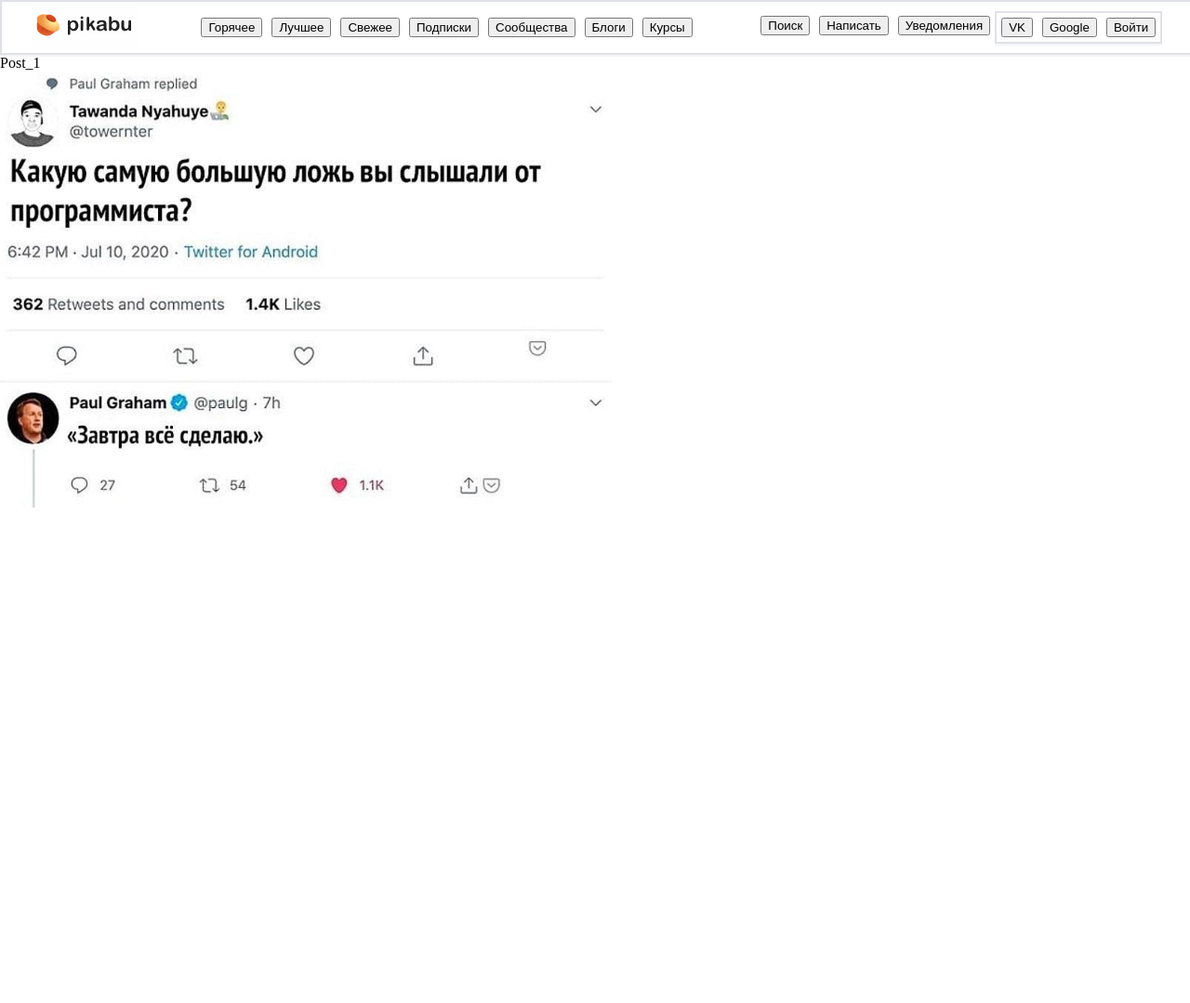
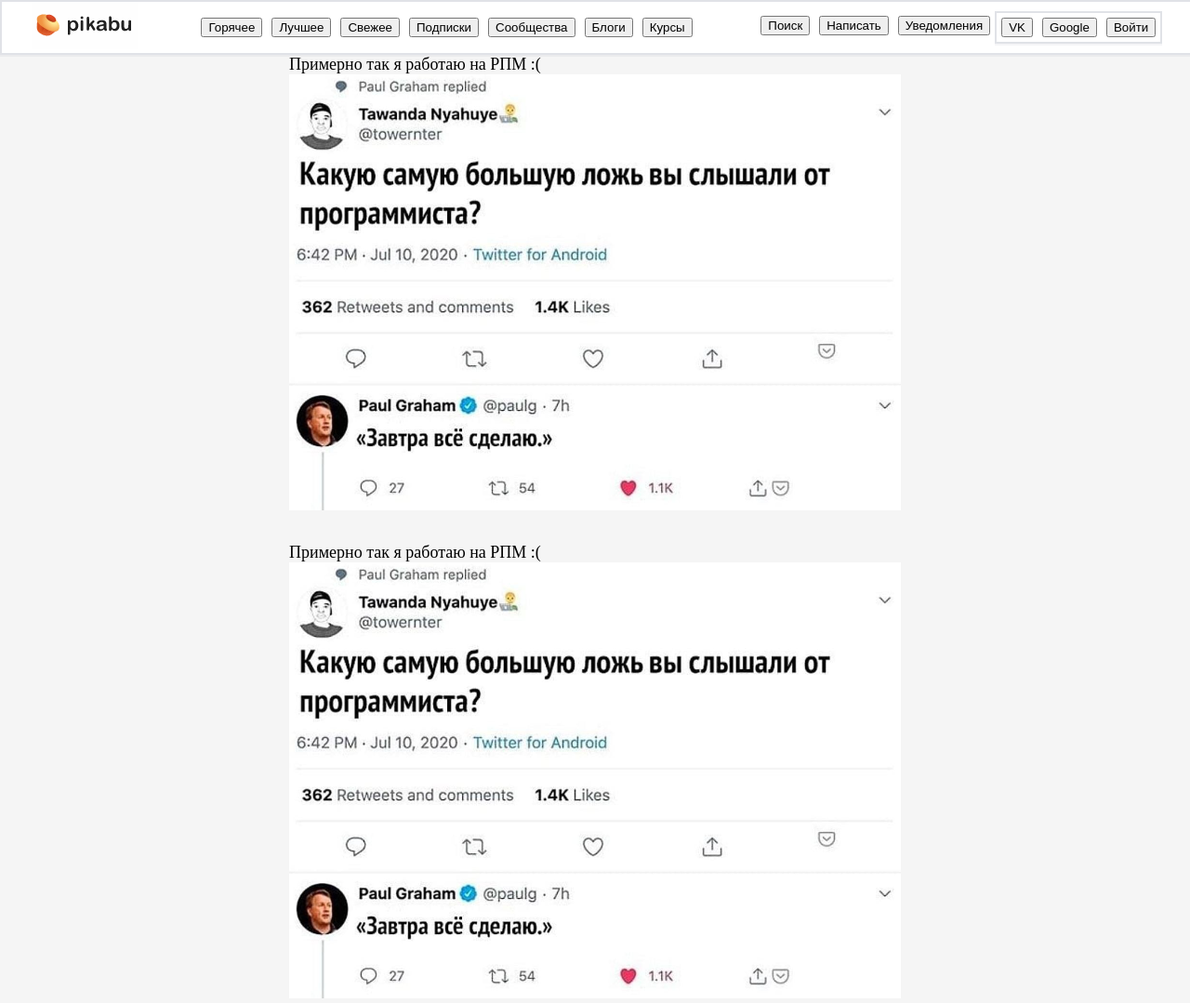
Before and after one commit to Frontend-Sirius-VK/2022-autumn-o.vcherashny, a website with bundled scripts: page index.html in a window 1280 px wide. Shown: the whole page at 93% size. Before the commit the page ends 800 px from the top, so only its background shows below. Built offline with nearby package versions, Linux system fonts and the light colour scheme; files whose address does not match are found by name.

Commit message:
То что готово на данный момент

```diff
--- a/index.css
+++ b/index.css
@@ -1,7 +1,12 @@
 @import './src/components/pikabu//siteTitle/TitlePikabu.css';
+@import './src/components/pikabu/content/Content.css';
 
 :root {
-    --color-pikabu:
+    --color-pikabu: rgb(245, 245, 245);
+}
+
+body {
+    background: var(--color-pikabu);
 }
 
 .root {
--- /dev/null
+++ b/src/components/pikabu/content/Content.css
@@ -0,0 +1,20 @@
+.containerContentMain {
+    display: flex;
+    justify-content: center;
+    align-items: center;
+    background: var(--color-pikabu);
+}
+
+.containerContentPost {
+    justify-content: center;
+    align-items: center;
+
+
+    font-size: 18px;
+
+
+}
+
+.containerPost_1 {
+    padding-bottom: 30px;
+}
--- a/src/components/pikabu/content/contentPost/ContentPost.js
+++ b/src/components/pikabu/content/contentPost/ContentPost.js
@@ -1,11 +1,11 @@
 import {Post_1} from './post1/Post_1.js';
-// import {Post_2} from './post2/Post_2.js';
+import {Post_2} from './post2/Post_2.js';
 
 export class ContentPost {
     constructor(containerContentPost) {
         this.containerContentPost = containerContentPost;
         this.post_1 = null;
-        // this.post_2 = null;
+        this.post_2 = null;
     }
 
     render() {
@@ -14,11 +14,11 @@
         this.post_1 = new Post_1(containerPost_1);
         this.post_1.render(containerPost_1);
 
-        // const containerPost_2 = document.createElement('div');
-        // containerPost_2.classList.add('containerPost_2');
-        // this.post_2 = new Post_2(containerPost_2);
-        // this.post_2.render(containerPost_2);
+        const containerPost_2 = document.createElement('div');
+        containerPost_2.classList.add('containerPost_2');
+        this.post_2 = new Post_2(containerPost_2);
+        this.post_2.render(containerPost_2);
 
-        this.containerContentPost.append(containerPost_1);
+        this.containerContentPost.append(containerPost_1, containerPost_2);
     }
 }
--- a/src/components/pikabu/content/contentPost/post1/Post_1.js
+++ b/src/components/pikabu/content/contentPost/post1/Post_1.js
@@ -1,22 +1,22 @@
-import {PostPhoto} from './PostPhoto.js';
+import {Post_1Photo} from './Post_1Photo.js';
 
 export class Post_1 {
     constructor(containerPost_1) {
         this.containerPost_1 = containerPost_1;
         this.postText = null;
-        this.postPhoto = null;
+        this.Post_1Photo = null;
     }
 
     render() {
-        const containerPostText = document.createElement('div');
-        containerPostText.classList.add('containerPostText');
-        containerPostText.textContent = 'Post_1';
+        const containerPost_1Text = document.createElement('div');
+        containerPost_1Text.classList.add('containerPost_1Text');
+        containerPost_1Text.textContent = 'Примерно так я работаю на РПМ :(';
 
-        const containerPostPhoto = document.createElement('div');
-        containerPostPhoto.classList.add('containerPostPhoto');
-        this.postPhoto = new PostPhoto();
-        this.postPhoto.render(containerPostPhoto);
+        const containerPost_1Photo = document.createElement('div');
+        containerPost_1Photo.classList.add('containerPost_1Photo');
+        this.Post_1Photo = new Post_1Photo();
+        this.Post_1Photo.render(containerPost_1Photo);
 
-        this.containerPost_1.append(containerPostText, containerPostPhoto);
+        this.containerPost_1.append(containerPost_1Text, containerPost_1Photo);
     }
 }
--- a/src/components/pikabu/content/contentPost/post1/PostPhoto.js
+++ b/src/components/pikabu/content/contentPost/post1/Post_1Photo.js
@@ -1,6 +1,6 @@
 import {Photo} from '../../../photo/photo.js';
 
-export class PostPhoto {
+export class Post_1Photo {
     constructor() {}
 
     render(container) {
--- /dev/null
+++ b/src/components/pikabu/content/contentPost/post2/Post_2.js
@@ -0,0 +1,22 @@
+import {Post_2Photo} from './Post_2Photo.js';
+
+export class Post_2 {
+    constructor(containerPost_2) {
+        this.containerPost_2 = containerPost_2;
+        this.postText = null;
+        this.Post_2Photo = null;
+    }
+
+    render() {
+        const containerPost_2Text = document.createElement('div');
+        containerPost_2Text.classList.add('containerPost_2Text');
+        containerPost_2Text.textContent = 'Примерно так я работаю на РПМ :(';
+
+        const containerPost_2Photo = document.createElement('div');
+        containerPost_2Photo.classList.add('containerPost_2Photo');
+        this.Post_2Photo = new Post_2Photo();
+        this.Post_2Photo.render(containerPost_2Photo);
+
+        this.containerPost_2.append(containerPost_2Text, containerPost_2Photo);
+    }
+}
--- /dev/null
+++ b/src/components/pikabu/content/contentPost/post2/Post_2Photo.js
@@ -0,0 +1,10 @@
+import {Photo} from '../../../photo/photo.js';
+
+export class Post_2Photo {
+    constructor() {}
+
+    render(container) {
+        const photo = new Photo(container);
+        photo.render('Фото поста №2', './photo_post_2.png');
+    }
+}
--- a/src/components/pikabu/siteTitle/TitlePhoto.js
+++ b/src/components/pikabu/siteTitle/TitlePhoto.js
@@ -1,10 +1,12 @@
 import {Photo} from '../photo/photo.js';
 
 export class TitlePhoto {
-    constructor() {}
+    constructor(containerTitlePhoto) {
+        this.containerTitlePhoto = containerTitlePhoto
+    }
 
-    render(container) {
-        const photo = new Photo(container);
+    render() {
+        const photo = new Photo(this.containerTitlePhoto);
         photo.render('Фото сайта', './pikabu_photo_1.png');
     }
 }
--- a/src/components/pikabu/siteTitle/TitlePikabu.css
+++ b/src/components/pikabu/siteTitle/TitlePikabu.css
@@ -18,6 +18,7 @@
 }
 
 .containerButton_1_block_1 {
+    display: flex;
     padding: 5px;
 }
 
--- a/src/components/pikabu/siteTitle/TitlePikabu.js
+++ b/src/components/pikabu/siteTitle/TitlePikabu.js
@@ -13,8 +13,8 @@
     render() {
         const containerTitlePhoto = document.createElement('div');
         containerTitlePhoto.classList.add('containerTitlePhoto');
-        this.titlePhoto = new TitlePhoto();
-        this.titlePhoto.render(containerTitlePhoto);
+        this.titlePhoto = new TitlePhoto(containerTitlePhoto);
+        this.titlePhoto.render();
 
         const containerButtonsBlock_1 = document.createElement('div');
         containerButtonsBlock_1.classList.add('containerButtonsBlock_1');
--- a/src/mvc/views/MainView.js
+++ b/src/mvc/views/MainView.js
@@ -15,16 +15,14 @@
         const containerTitleMain = document.createElement('div');
         containerTitleMain.classList.add('containerTitleMain');
         this.titlePikabu = new TitlePikabu(containerTitleMain);
+        this.titlePikabu.render();
 
         const containerContentMain = document.createElement('div');
         containerContentMain.classList.add('containerContentMain');
         this.content = new Content(containerContentMain);
+        this.content.render();
 
         container.append(containerTitleMain, containerContentMain);
-
         root.append(container);
-
-        this.titlePikabu.render(containerTitleMain);
-        this.content.render(containerContentMain);
     }
 }
```
Also changed, not shown: README.md (added), photo_post_1.png (renamed from src/components/pikabu/content/contentPost/post1/photo_post_1.png), photo_post_2.png (added).
